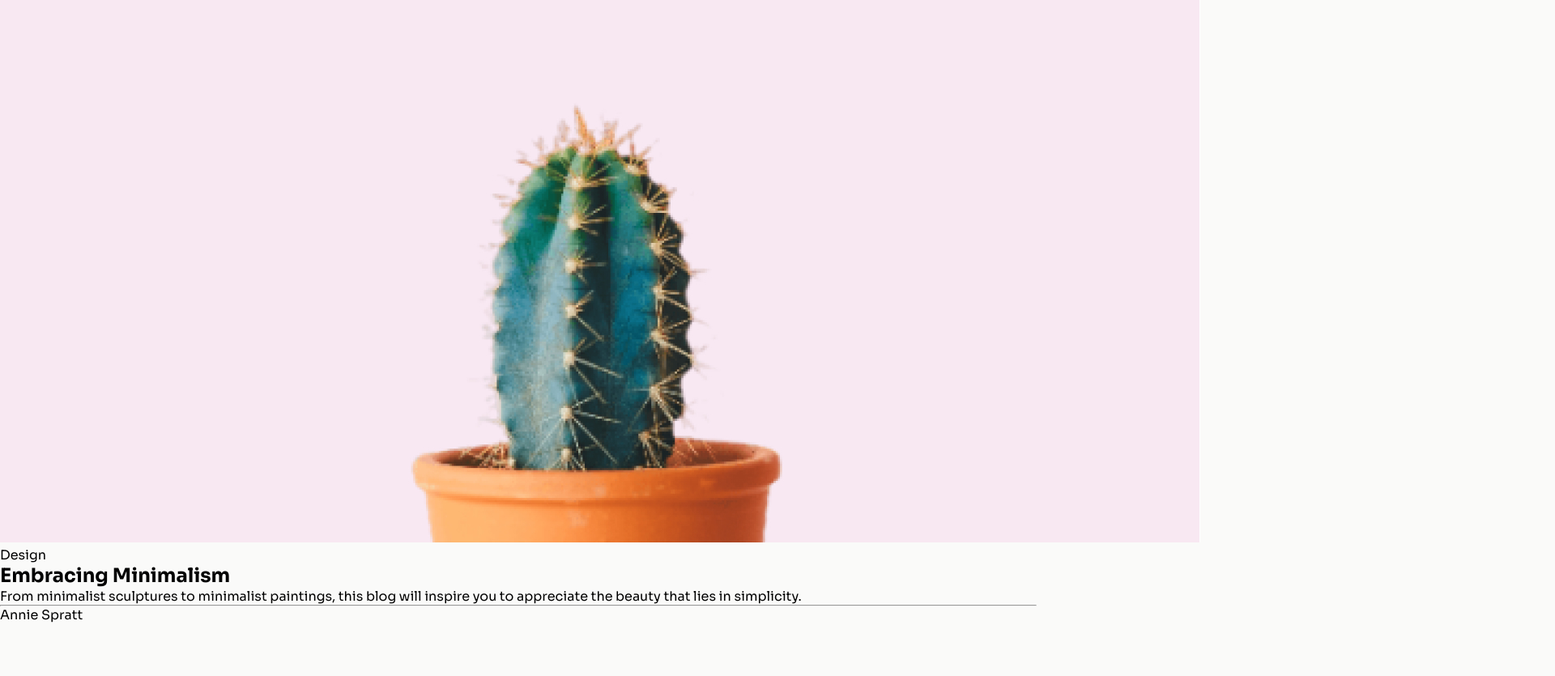
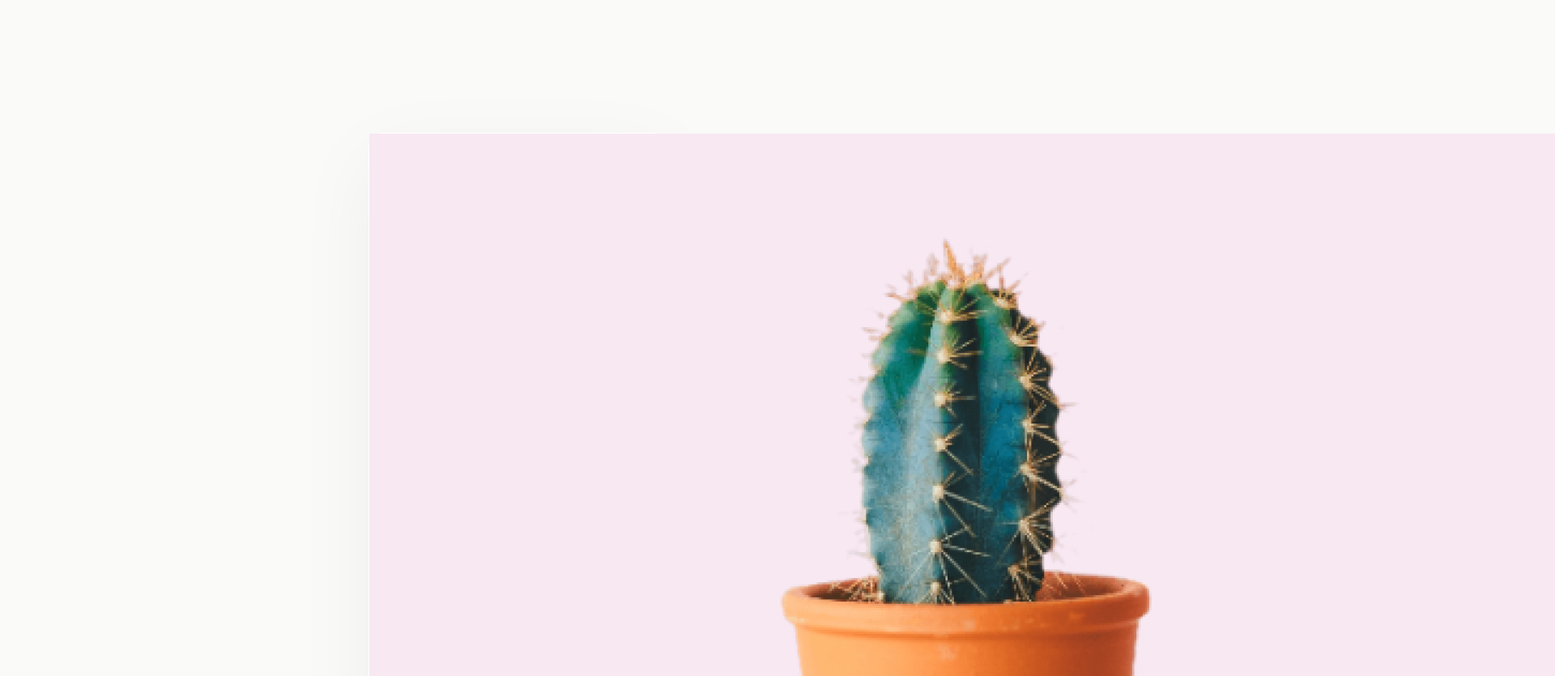
Before and after one commit to mdsabbiralmamon/Minimal-Blog-Card, a plain HTML site: page card.html in a window 1280 px wide. Shown: the top 835 px of the page at 81% size, 1920 px wide, since content can reach past the window. Before the commit the page ends 800 px from the top, so only its background shows below. Drawn offline with Linux system fonts and the light colour scheme; files that its build step writes are made by us from their sources; files whose address does not match are found by name.

Commit message:
written card css for container section

```diff
--- a/sources/css/style.css
+++ b/sources/css/style.css
@@ -17,3 +17,17 @@
 body {
     background-color: #FAFAF9;
 }
+
+/* =========================================
+                Card CSS
+========================================= */
+
+.cardContainer {
+    border: 1px solid #FFFFFF;
+    margin: 164px auto 0px auto;
+    width: 28.75%;
+    max-width: 368px;
+    background-color: #FFFFFF;
+    border-radius: 15px;
+    box-shadow: 0px 30px 100px 0px rgba(17, 23, 41, 0.05);
+}
```
